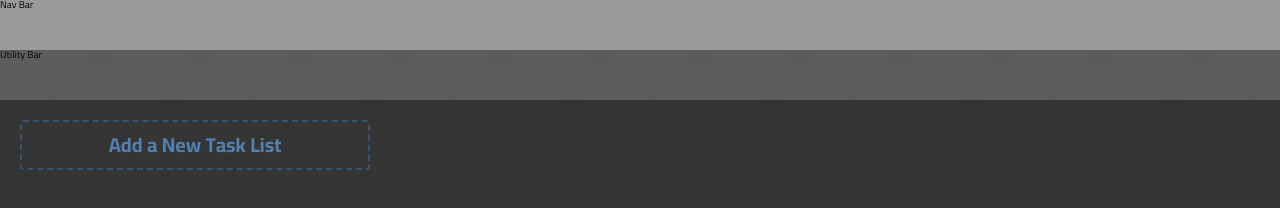
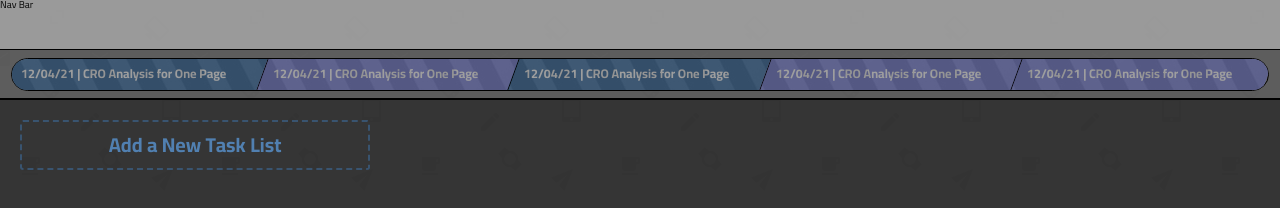
Before and after one commit to Xnanga/listo, a website: page index.html in a window 1280 px wide. Drawn offline with Linux system fonts and the light colour scheme.

Commit message:
Fixed issue with task card status not saving to localStorage, added task timeline bar and styling.

```diff
--- a/index.html
+++ b/index.html
@@ -27,7 +27,37 @@
   </head>
   <body>
     <nav class="nav-bar">Nav Bar</nav>
-    <div class="utility-bar">Utility Bar</div>
+    <div class="utility-bar">
+      <div class="task-timeline">
+        <div class="task-timeline__bar">
+          <div class="task-timeline__item">
+            <span class="task-timeline__item-text">
+              12/04/21 | CRO Analysis for One Page
+            </span>
+          </div>
+          <div class="task-timeline__item task-timeline__item--blocked">
+            <span class="task-timeline__item-text">
+              12/04/21 | CRO Analysis for One Page
+            </span>
+          </div>
+          <div class="task-timeline__item">
+            <span class="task-timeline__item-text">
+              12/04/21 | CRO Analysis for One Page
+            </span>
+          </div>
+          <div class="task-timeline__item task-timeline__item--blocked">
+            <span class="task-timeline__item-text">
+              12/04/21 | CRO Analysis for One Page
+            </span>
+          </div>
+          <div class="task-timeline__item task-timeline__item--blocked">
+            <span class="task-timeline__item-text">
+              12/04/21 | CRO Analysis for One Page
+            </span>
+          </div>
+        </div>
+      </div>
+    </div>
     <main class="task-board">
       <div class="new-task-list-btn">
         <span class="task-text">Add a New Task List</span>
--- a/js/script.js
+++ b/js/script.js
@@ -828,13 +828,13 @@ class App {
 
   // Toggle task blocked
   setBlockedTask() {
-    this._setLocalStorage();
-    ui._removeTaskMenu();
-
     if (this.activeTaskObj.status === "blocked") {
       this.activeTaskObj.status = "due";
       ui.switchTaskStatus("due");
       console.log("Task Set to Due");
+
+      this._setLocalStorage();
+      ui._removeTaskMenu();
       return;
     }
 
@@ -842,6 +842,9 @@ class App {
       this.activeTaskObj.status = "blocked";
       ui.switchTaskStatus("blocked");
       console.log("Task Set to Blocked");
+
+      this._setLocalStorage();
+      ui._removeTaskMenu();
       return;
     }
   }
--- a/sass/_components.scss
+++ b/sass/_components.scss
@@ -1,3 +1,76 @@
+.task-timeline {
+  height: 100%;
+  width: 100%;
+
+  padding: 0.75rem 1.1rem;
+
+  &__bar {
+    display: flex;
+
+    height: 100%;
+    width: 100%;
+
+    border-radius: 2rem;
+    border: 1px solid #000000;
+
+    overflow: hidden;
+
+    & :first-child {
+      margin-left: -0.2rem;
+    }
+  }
+
+  &__item {
+    position: relative;
+    display: flex;
+    align-items: center;
+
+    flex-grow: 1;
+
+    padding-left: 1.2rem;
+
+    background-color: var(--color-light-blue);
+    border-left: 1px solid #000000;
+
+    transform: skew(-20deg);
+
+    & > * {
+      transform: skew(20deg);
+    }
+
+    &:hover > span {
+      transform: skew(20deg) scale(1.025);
+    }
+
+    &::after {
+      content: "";
+      height: 100%;
+      width: 100%;
+
+      background: url(../img/stripe-pattern.jpg);
+      background-size: cover;
+
+      position: absolute;
+      top: 0;
+      left: 0;
+      opacity: 0.45;
+    }
+
+    &--blocked {
+      background-color: var(--color-purple);
+    }
+  }
+
+  &__item-text {
+    font-size: 1.25rem;
+    font-weight: 700;
+
+    color: #ffffff;
+
+    transform: skew(20deg);
+  }
+}
+
 .task-list {
   position: relative;
 
@@ -197,12 +270,24 @@
   &--completed {
     text-decoration: line-through;
     color: var(--color-hard-green);
+    border-bottom: 2px solid var(--color-hard-green);
     opacity: 0.55;
+
+    &::before {
+      @include cardStatusIconDefault;
+      content: url(../img/checkmark-task-card.svg);
+    }
   }
 
   &--blocked {
     text-decoration: underline;
     color: var(--color-purple);
+    border-bottom: 2px solid var(--color-purple);
+
+    &::before {
+      @include cardStatusIconDefault;
+      content: url(../img/stop-task-card.svg);
+    }
   }
 }
 
--- a/sass/_layout.scss
+++ b/sass/_layout.scss
@@ -6,6 +6,8 @@
 
   height: 5rem;
   width: 100%;
+
+  border-bottom: 1px solid #000000;
 
   background-color: rgba(#ffffff, 0.5);
 }
@@ -18,6 +20,8 @@
 
   height: 5rem;
   width: 100%;
+
+  border-bottom: 2px solid #000000;
 
   background-color: rgba(#ffffff, 0.2);
 }
--- a/sass/_utils.scss
+++ b/sass/_utils.scss
@@ -16,6 +16,20 @@
   right: 0;
 }
 
+@mixin cardStatusIconDefault {
+  height: 0.5rem;
+  width: 0.5rem;
+
+  padding-right: 1.5rem;
+  padding-bottom: 1.5rem;
+
+  position: absolute;
+  bottom: 1.5rem;
+  right: 1.5rem;
+
+  opacity: 0.75;
+}
+
 .hidden {
   display: none;
   visibility: hidden;
```
Also changed, not shown: css/style.css, img/checkmark-task-card.svg (added), img/stop-task-card.svg (added), img/stripe-pattern.jpg (added), 1 other file.
